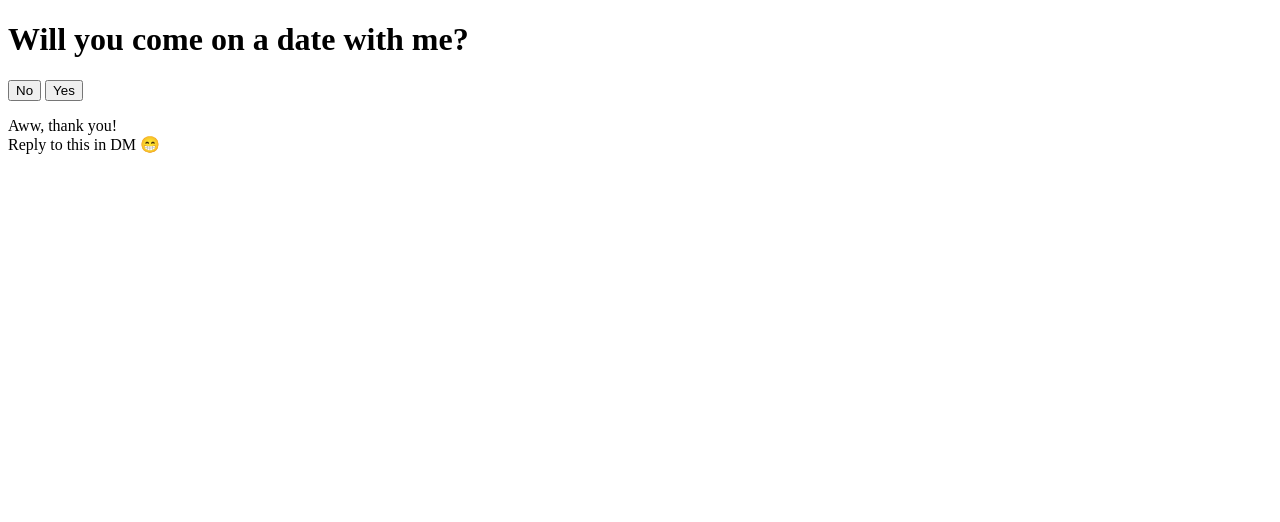
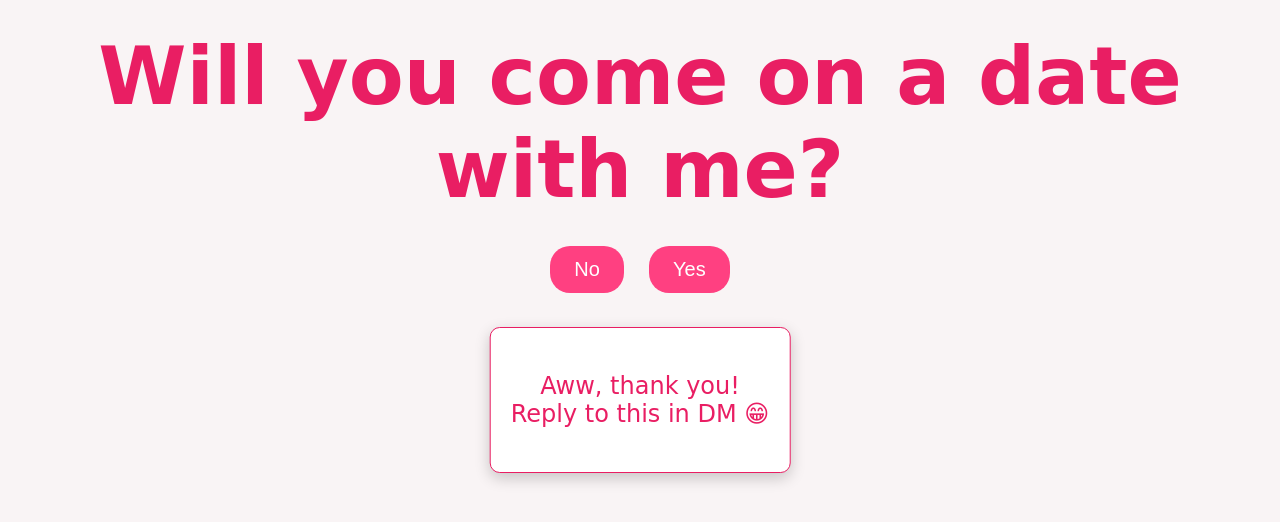
Before and after one commit to georgemichealbodra/surpricemylady.github.io, a plain HTML site: page index.html in a window 1280 px wide. Both pictures are taken after a click on the button "Yes". Drawn offline with Linux system fonts and the light colour scheme.

Commit message:
Update styles.css

```diff
--- a/styles.css
+++ b/styles.css
@@ -1,22 +1,100 @@
-<!DOCTYPE html>
-<html>
-<head>
-    <title>Suprise...!</title>
-    <link rel="stylesheet" type="text/css" href="styles.css">
-</head>
-<body>
-  <center>
-    <div class="container">
-        <h1>Will you come on a date with me?</h1>
-        <div class="buttons">
-            <button id="no-btn">No</button>
-            <button id="yes-btn">Yes</button>
-        </div>
-        <div class="popup" id="popup">
-            <p>Aww, thank you!</p>
-        </div>
-    </div>
-    <script src="script.js"></script>
-  </center>
-</body>
-</html>
+body {
+    font-family: Arial, sans-serif;
+    text-align: center;
+    margin: 0;
+}
+
+.container {
+    padding: 20px;
+}
+
+h1 {
+    margin-bottom: 20px;
+}
+
+.buttons {
+    margin: 20px;
+}
+
+button {
+    font-size: 18rem;
+    padding: 10px 20px;
+    margin: 5px;
+}
+
+.popup {
+    display: none;
+    background-color: #f9f9f9;
+    border: 1px solid #ccc;
+    box-shadow: 0 2px 8px rgba(0, 0, 0, 0.1);
+    padding: 20px;
+    position: absolute;
+    top: 50%;
+    left: 50%;
+    transform: translate(-50%, -50%);
+    z-index: 999;
+}
+body {
+    font-family: 'Great Vibes', cursive;
+    text-align: center;
+    margin: auto;
+    background-color: #f9f4f5; /* Soft pastel color for the background */
+}
+
+.container {
+    padding: 30px;
+    vertical-align: 50%;
+}
+
+h1 {
+    font-size: 5rem;
+    margin: auto;
+    color: #e91e63; /* Romantic color for the heading */
+}
+
+.buttons {
+    margin: 20px;
+}
+
+button {
+    font-size: 20px;
+    padding: 12px 24px;
+    margin: 10px;
+    border: none;
+    border-radius: 20px;
+    background-color: #ff4081; /* Romantic color for the buttons */
+    color: #fff;
+    cursor: pointer;
+    transition: background-color 0.3s ease;
+}
+
+button:hover {
+    background-color: #ff5c8d; /* Lighter shade on hover for a soft effect */
+}
+
+.popup {
+    display: none;
+    background-color: #fff;
+    border: 1px solid #e91e63; /* Romantic color for the border */
+    border-radius: 10px;
+    box-shadow: 0 5px 15px rgba(0, 0, 0, 0.2);
+    padding: 20px;
+    position: absolute;
+    top: 50%;
+    left: 50%;
+    transform: translate(-50%, -50%);
+    z-index: 999;
+    font-family: 'Dancing Script', cursive;
+    font-size: 24px;
+    color: #e91e63; /* Romantic color for the popup text */
+}
+
+/* Add a smooth fade-in animation for the popup */
+.popup.fade-in {
+    animation: fadeIn 0.3s ease;
+}
+
+@keyframes fadeIn {
+    from { opacity: 0; }
+    to { opacity: 1; }
+}
```
